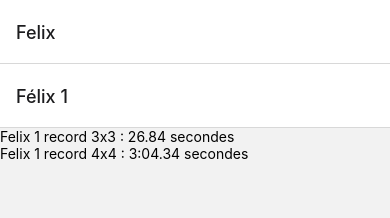
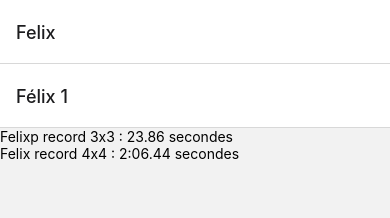
Before and after one commit to fefe49/FamilyApp, a React Native app: screen /FelixScreen1 in a window 390 px wide. Shown: the top 218 px of the page. Built offline with nearby package versions, Linux system fonts and the light colour scheme.

Commit message:
add console

```diff
--- a/App.js
+++ b/App.js
@@ -68,3 +68,5 @@ const styles = StyleSheet.create({
     justifyContent: 'center',
   },
 });
+
+console.log("toto")
--- a/src/screens/FelixScreen1.js
+++ b/src/screens/FelixScreen1.js
@@ -5,8 +5,8 @@ import { Switch } from "react-native-gesture-handler";
 const FelixScreen1 = () => {
     return (
         <View>
-            <Text>Felix 1 record 3x3 : 26.84 secondes</Text>
-            <Text>Felix 1 record 4x4 : 3:04.34 secondes</Text>
+            <Text>Felixp record 3x3 : 23.86 secondes</Text>
+            <Text>Felix record 4x4 : 2:06.44 secondes</Text>
         </View>
     )
 }
```
